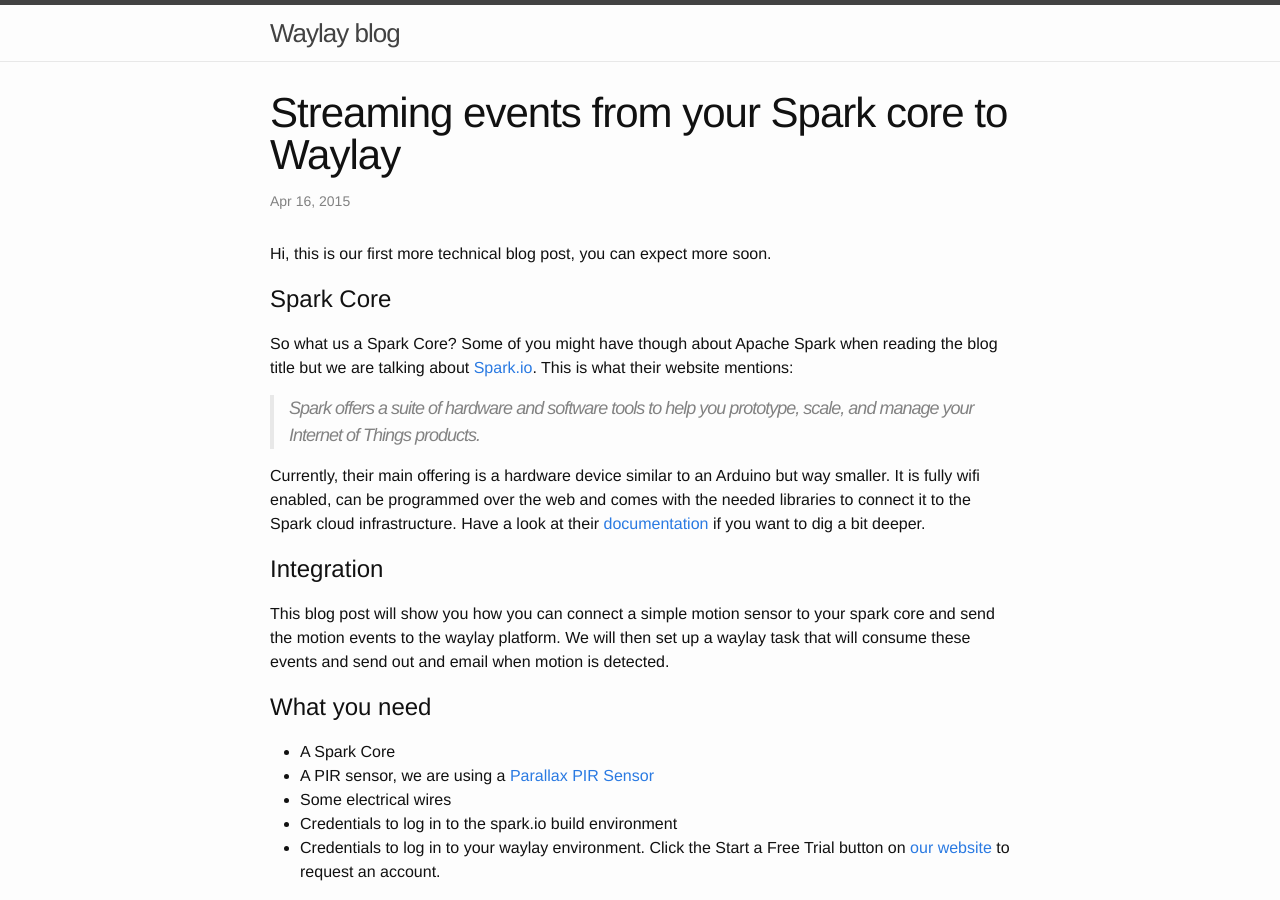
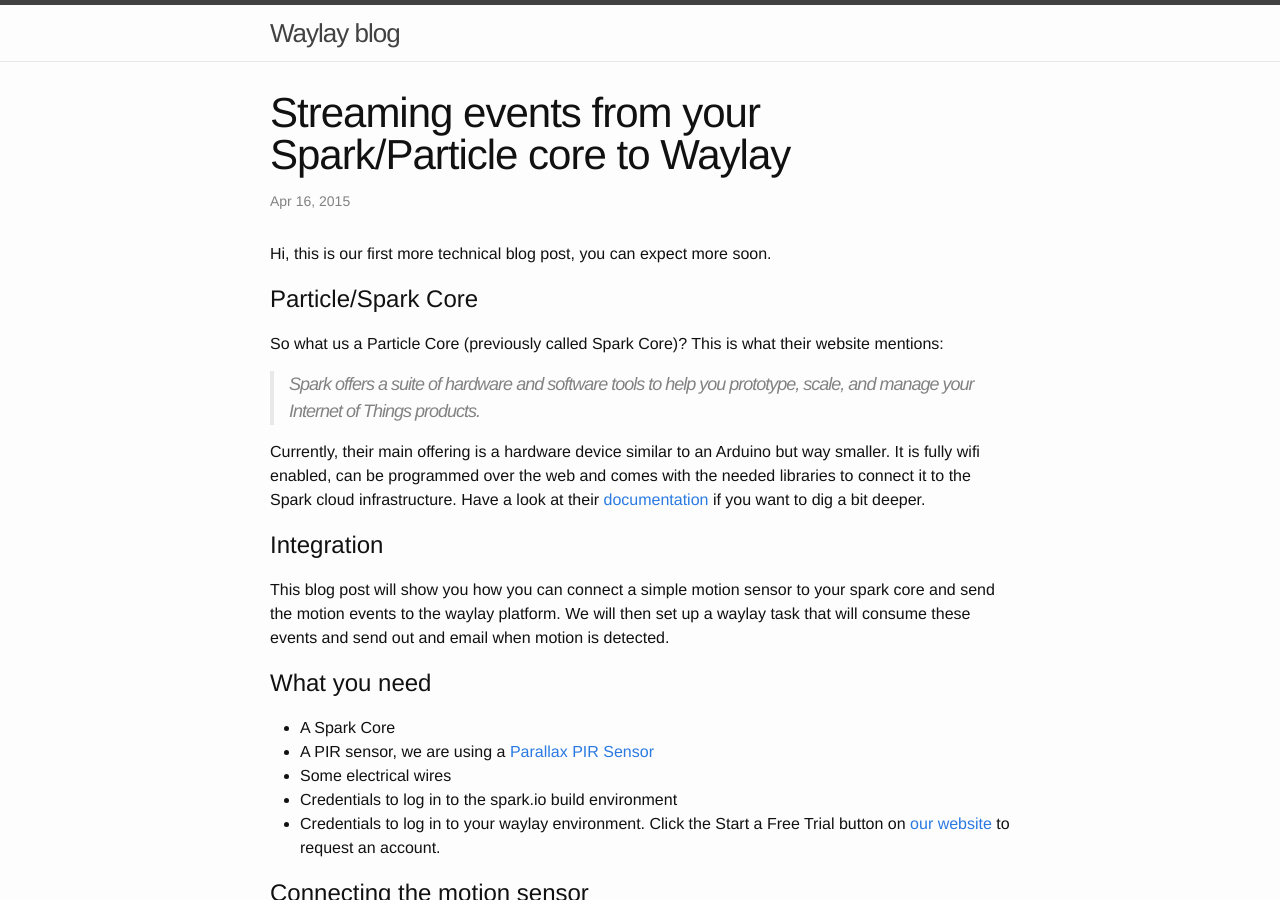
Before and after one commit to jasperdevrient/waylayio.github.io, a Jekyll site: the page built from _posts/2015-04-16-streaming-events-from-your-spark-core.markdown, in a window 1280 px wide and 900 px high. Built offline with Jekyll 4.4.1, drawn with Linux system fonts in a browser that asks for light colours.

Commit message:
spark core -> particle core

```diff
--- a/_posts/2015-04-16-streaming-events-from-your-spark-core.markdown
+++ b/_posts/2015-04-16-streaming-events-from-your-spark-core.markdown
@@ -1,15 +1,14 @@
 ---
 layout:     post
-title:      "Streaming events from your Spark core to Waylay"
+title:      "Streaming events from your Spark/Particle core to Waylay"
 date:       2015-04-16 14:59:06
 categories: integration
 ---
 Hi, this is our first more technical blog post, you can expect more soon.
 
-#Spark Core
+#Particle/Spark Core
 
-So what us a Spark Core? Some of you might have though about Apache Spark when
-reading the blog title but we are talking about [Spark.io][sparkio].
+So what us a Particle Core (previously called Spark Core)?
 This is what their website mentions:
 
 > Spark offers a suite of hardware and software tools to help you
```
